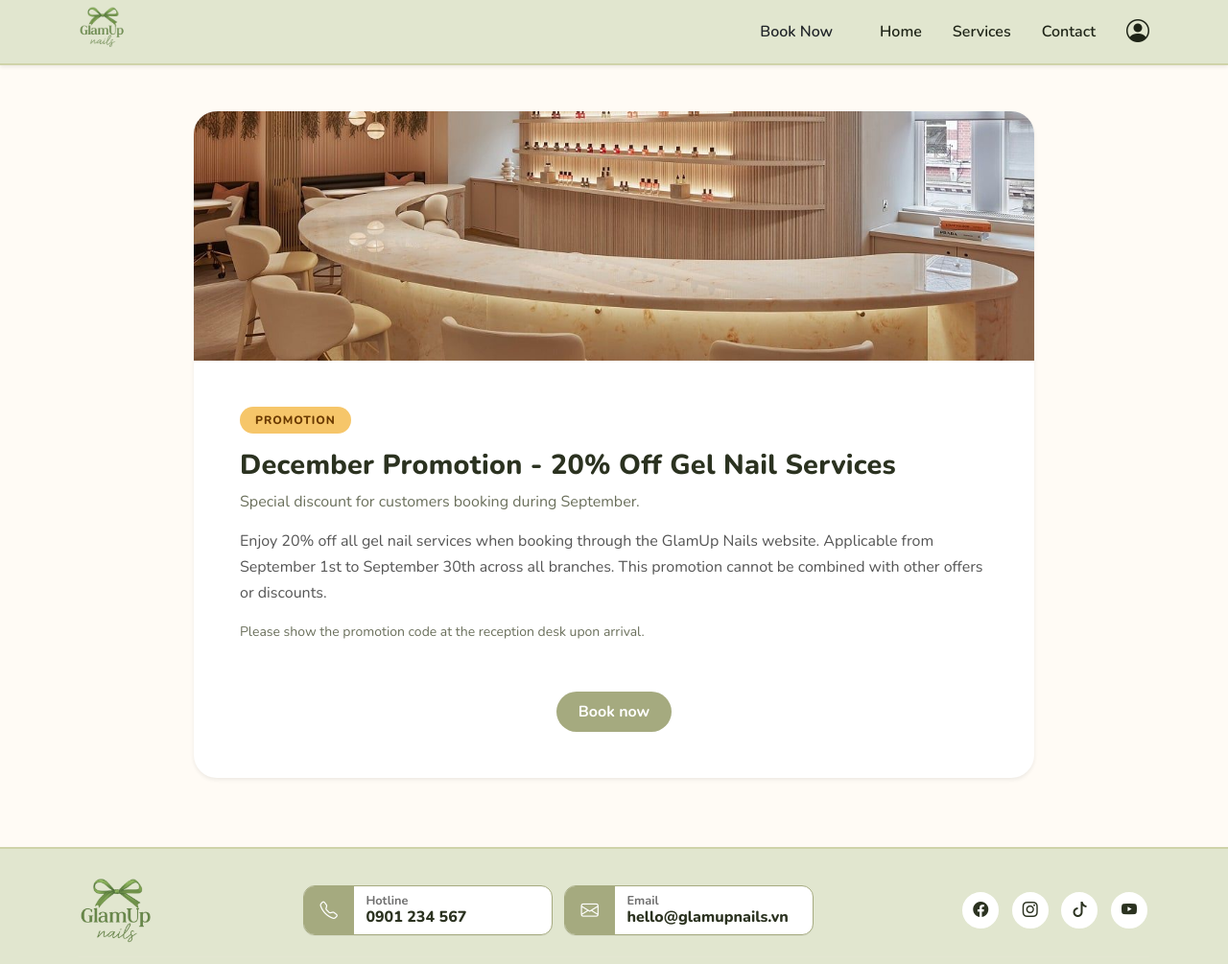
After one commit to thniea/glamsup, a Django app: page /promotion/ in a window 1280 px wide. The commit adds this page. Shown: the top 1005 px of the page at 96% size. Run offline with Django 5.2, Linux system fonts and the light colour scheme.

Commit message:
hiển thị review trang home và chỉnh nút thêm trang promotion.html

```diff
--- /dev/null
+++ b/main/templates/customer/promotion.html
@@ -0,0 +1,43 @@
+{% extends "base.html" %}
+{% load static %}
+
+{% block title %}Promotion · Glamup Nails{% endblock %}
+
+{% block content %}
+<div class="container py-4" style="max-width:900px;">
+
+  <div class="card shadow-sm border-0" style="border-radius:24px; overflow:hidden;">
+    <div style="height:260px; overflow:hidden;">
+      <img src="{% static 'img/about-hero.jpg' %}" alt=""
+           style="width:100%; height:100%; object-fit:cover;">
+    </div>
+
+    <div class="p-4 p-md-5">
+      <span class="badge rounded-pill px-3 py-2 mb-3"
+            style="background:#f6c66a; color:#6b3a00; font-weight:800; letter-spacing:.08em;">
+        PROMOTION
+      </span>
+
+      <h1 style="font-size:1.8rem; font-weight:800; color:#2b3220; margin-bottom:.5rem;">
+        {{ promo.title }}
+      </h1>
+      <p class="text-muted mb-3">{{ promo.subtitle }}</p>
+
+      <p style="line-height:1.7; color:#555;">
+        {{ promo.content }}
+      </p>
+
+      <div class="mt-3 small text-muted">
+        {{ promo.note }}
+      <div style="text-align:center; margin-top:28px;">
+
+      <a href="{% url 'main:book' %}"
+         class="btn mt-4"
+         style="background:#a5aa7f; color:#fff; font-weight:700; border-radius:999px; padding:8px 22px;">
+        Book now
+      </a>
+    </div>
+  </div>
+
+</div>
+{% endblock %}
--- a/main/urls.py
+++ b/main/urls.py
@@ -39,6 +39,7 @@ urlpatterns = [
     path("account/points/", views.loyalty_history, name="loyalty_history"),
     path("contact/", views.contact_view, name="contact"),
     path('logout/', auth_views.LogoutView.as_view(), name='logout'), # <-- THÊM
+    path("promotion/", views.promotion, name="promotion"),
     # staff
     path('employee/account/', views.staff_account, name='staff_account'),  # Account setting
     path('employee/schedule/', views.staff_schedule, name='staff_schedule'),  # Lịch làm việc
--- a/main/views.py
+++ b/main/views.py
@@ -193,15 +193,56 @@ def home(request):
         "price": float(s.price or 0),
     } for s in coll_qs]
 
+    # HOME REVIEWS – lấy 3 feedback PUBLISHED mới nhất - 27/11
+    rv_qs = (
+        Review.objects
+        .filter(status=Review.Status.PUBLISHED)
+        .select_related("customer", "service")
+        .order_by("-review_date")[:3]
+    )
+
+    home_reviews = []
+    for rv in rv_qs:
+        customer = rv.customer
+        avatar_url = "/static/img/avatar-placeholder.png"
+        if getattr(customer, "avatar", None) and getattr(customer.avatar, "url", None):
+            avatar_url = customer.avatar.url
+
+        home_reviews.append({
+            "customer_name": (customer.full_name or customer.username) if customer else "Customer",
+            "comment": rv.comment or "",
+            "rating": float(rv.rating or 0),
+            "stars": int(round(float(rv.rating or 0))),  # số sao nguyên để render
+            "avatar": avatar_url,
+            "service_name": rv.service.service_name if rv.service else "",
+        })
+
     return render(
         request,
         "customer/home.html",
         {
             "featured_services": featured_services,
             "collection": collection,
+            "home_reviews": home_reviews,  # truyền ra template
         }
     )
 
+def promotion(request):
+    """
+    Simple promotion information page.
+    Later you can replace this with dynamic data or database-driven promotions.
+    """
+    promo = {
+        "title": "December Promotion - 20% Off Gel Nail Services",
+        "subtitle": "Special discount for customers booking during September.",
+        "content": (
+            "Enjoy 20% off all gel nail services when booking through the GlamUp Nails website. "
+            "Applicable from September 1st to September 30th across all branches. "
+            "This promotion cannot be combined with other offers or discounts."
+        ),
+        "note": "Please show the promotion code at the reception desk upon arrival.",
+    }
+    return render(request, "customer/promotion.html", {"promo": promo})
 
 def login_view(request):
     form = LoginForm(request=request, data=request.POST or None)
@@ -2405,5 +2446,3 @@ def _award_loyalty_for_appointment(appt: Appointment):
 
     appt.loyalty_awarded = True
     appt.save(update_fields=["loyalty_awarded"])
-
-#test git pullfgfffcddfdf
```
Also changed, not shown: main/templates/customer/home.html (+49 -19 lines).
